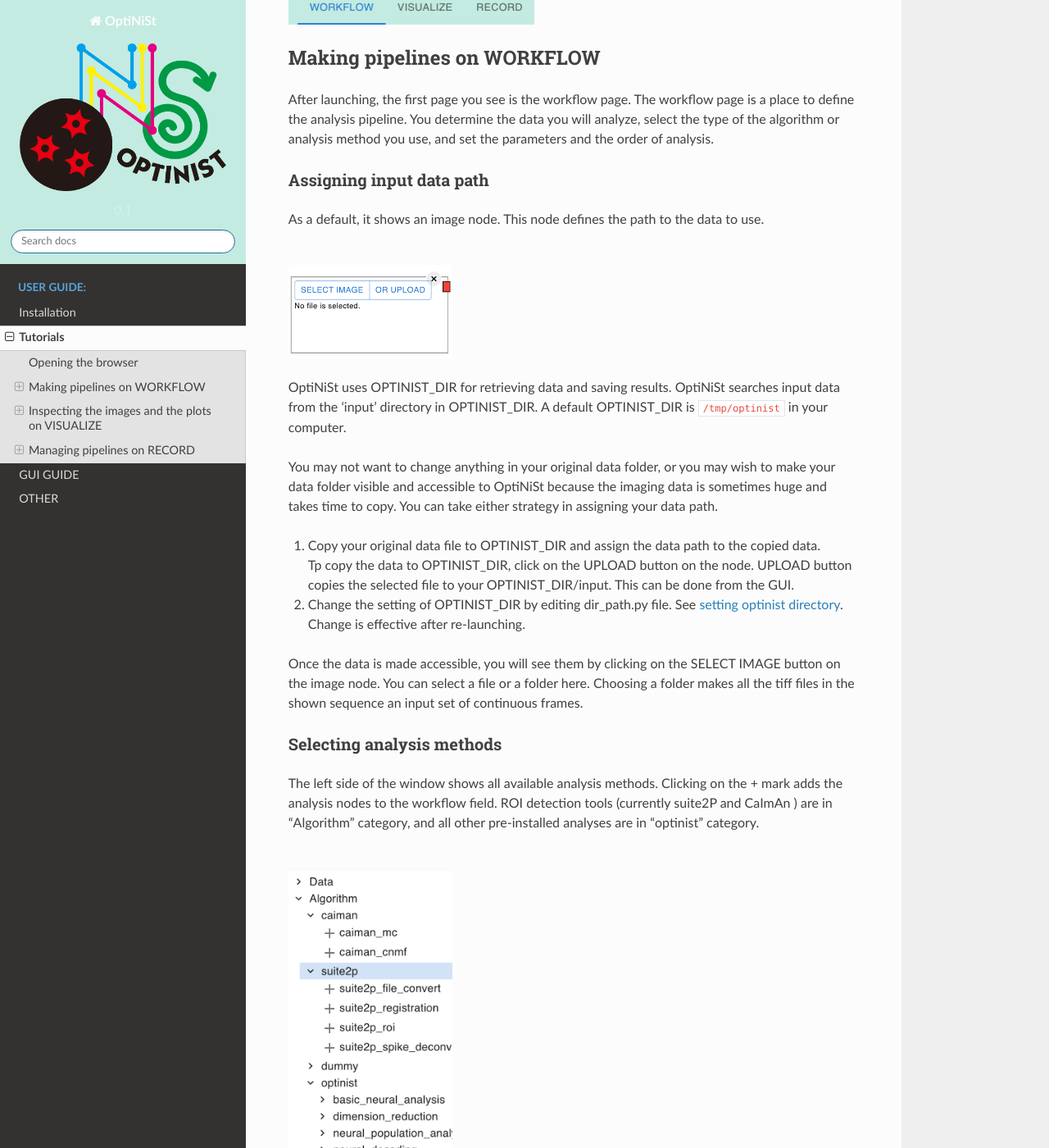
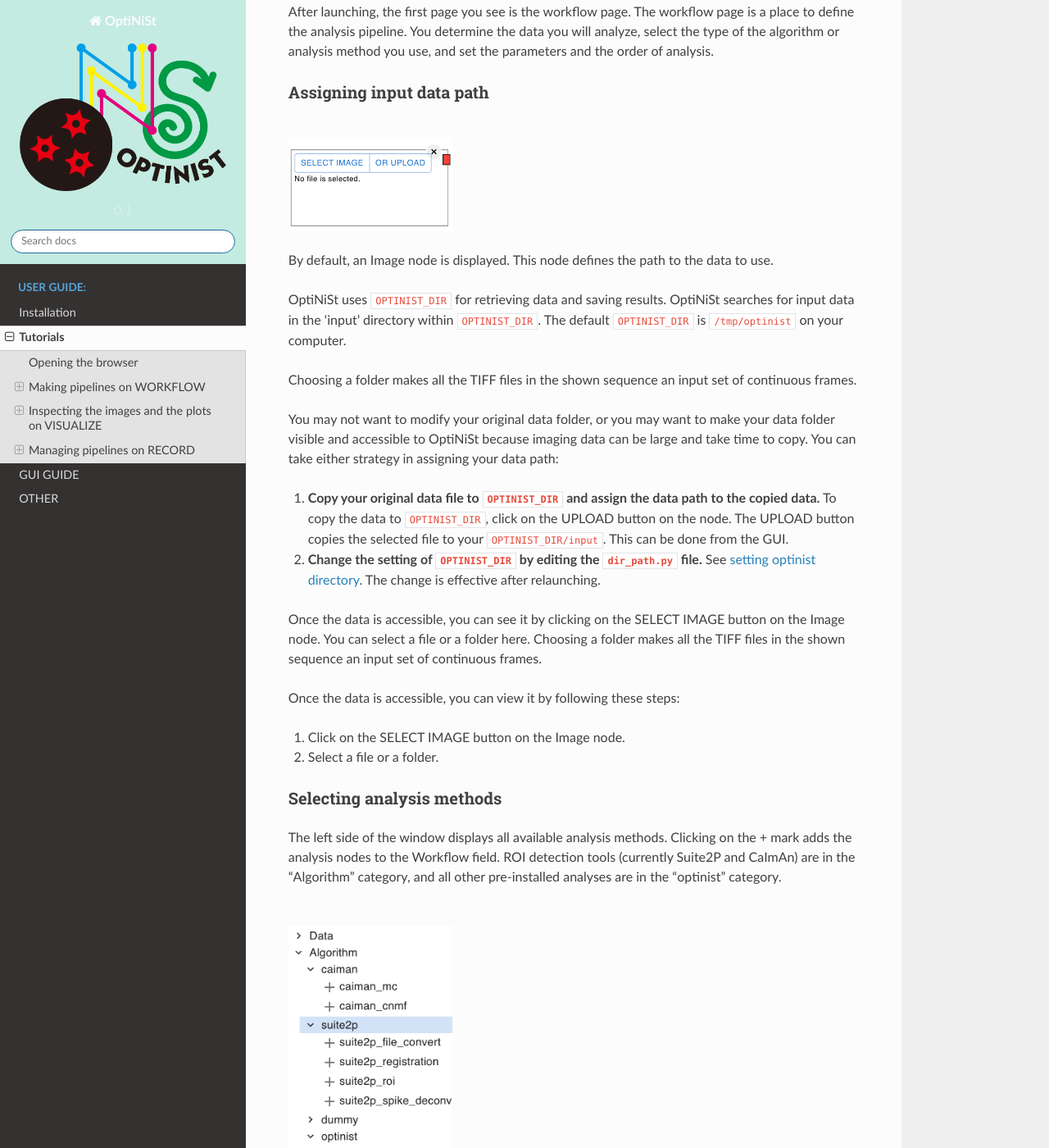
Before and after one commit to oist/optinist, a Sphinx documentation site: the page built from docs/tutorials.md, in a window 1280 px wide and 1400 px high, scrolled down 1666 px. Shown: the whole window at 82% size. Built offline with Sphinx 7.4.7 and the Read the Docs theme 2.0.0, drawn with Linux system fonts in a browser that asks for light colours; some of the changed text lies outside the part shown.

Commit message:
Update tutorials.md

```diff
--- a/docs/tutorials.md
+++ b/docs/tutorials.md
@@ -34,64 +34,69 @@
 
 If you installed OptiNiSt using pip, you can also start it with the `run_optinist` command.
 
-The console will display the log once the startup is completed.
-
 <br>
 <p align="left">
 <img width="400px" src="./_static/tutorials/fig1_console.png" alt="Whole" />
 </p>
 
+The console will display the log once the startup is completed.
+
 Once you see this,
 1. Open your web browser (Google Chrome is recommended).
 2. Navigate to `localhost:8000`.
-
-You are ready to start using OptiNiSt if the OptiNiSt page appears.
 
 <br>
 <p align="left">
 <img width="600px" src="./_static/tutorials/fig2_open.png" alt="Whole" />
 </p>
 
+You are ready to start using OptiNiSt if the OptiNiSt page appears.
 You can switch between these pages by clicking on the corresponding tabs.
 
-<br>
-<p align="left">
-<img width="300px" src="./_static/tutorials/fig2.2_tags.png" alt="Whole" />
-</p>
 
 ## Making pipelines on WORKFLOW
 After launching, the first page you see is the workflow page. The workflow page is a place to define the analysis pipeline. You determine the data you will analyze, select the type of the algorithm or analysis method you use, and set the parameters and the order of analysis.
 
 ### Assigning input data path
-As a default, it shows an image node. This node defines the path to the data to use.
 
 <br>
 <p align="left">
 <img width="200px" src="./_static/tutorials/fig3_imagenode.png" alt="Whole" />
 </p>
 
-OptiNiSt uses OPTINIST_DIR for retrieving data and saving results. OptiNiSt searches input data from the 'input' directory in OPTINIST_DIR. A default OPTINIST_DIR is `/tmp/optinist` in your computer.
+By default, an Image node is displayed. This node defines the path to the data to use.
 
-You may not want to change anything in your original data folder, or you may wish to make your data folder visible and accessible to OptiNiSt because the imaging data is sometimes huge and takes time to copy. You can take either strategy in assigning your data path.
+OptiNiSt uses `OPTINIST_DIR` for retrieving data and saving results. OptiNiSt searches for input data in the 'input' directory within `OPTINIST_DIR`. The default `OPTINIST_DIR` is `/tmp/optinist` on your computer.
 
-1. Copy your original data file to OPTINIST_DIR and assign the data path to the copied data.
-Tp copy the data to OPTINIST_DIR, click on the UPLOAD button on the node. UPLOAD button copies the selected file to your OPTINIST_DIR/input. This can be done from the GUI.
+Choosing a folder makes all the TIFF files in the shown sequence an input set of continuous frames.
 
-2. Change the setting of OPTINIST_DIR by editing dir_path.py file. See [setting optinist directory](#setting-optinist_dir). Change is effective after re-launching.
+You may not want to modify your original data folder, or you may want to make your data folder visible and accessible to OptiNiSt because imaging data can be large and take time to copy. You can take either strategy in assigning your data path:
 
-Once the data is made accessible, you will see them by clicking on the SELECT IMAGE button on the image node. You can select a file or a folder here. Choosing a folder makes all the tiff files in the shown sequence an input set of continuous frames.
+1. **Copy your original data file to `OPTINIST_DIR` and assign the data path to the copied data.** To copy the data to `OPTINIST_DIR`, click on the UPLOAD button on the node. The UPLOAD button copies the selected file to your `OPTINIST_DIR/input`. This can be done from the GUI.
+
+2. **Change the setting of `OPTINIST_DIR` by editing the `dir_path.py` file.** See [setting optinist directory](#setting-optinist_dir). The change is effective after relaunching.
+
+Once the data is accessible, you can see it by clicking on the SELECT IMAGE button on the Image node. You can select a file or a folder here. Choosing a folder makes all the TIFF files in the shown sequence an input set of continuous frames.
+
+Once the data is accessible, you can view it by following these steps:
+
+1. Click on the SELECT IMAGE button on the Image node.
+2. Select a file or a folder.
+
 
 ### Selecting analysis methods
-The left side of the window shows all available analysis methods. Clicking on the + mark adds the analysis nodes to the workflow field. ROI detection tools (currently suite2P and CaImAn ) are in "Algorithm" category, and all other pre-installed analyses are in "optinist" category.
+
+The left side of the window displays all available analysis methods. Clicking on the + mark adds the analysis nodes to the Workflow field. ROI detection tools (currently Suite2P and CaImAn) are in the "Algorithm" category, and all other pre-installed analyses are in the "optinist" category.
+
 
 <br>
 <p align="left">
 <img width="200px" src="./_static/tutorials/fig4_algorithms.png" alt="Whole" />
 </p>
 
-Let’s start with sample tiff data (mouse2p_2_long.tiff) and try suite2p ROI detection.
-First, you need to determine the image you use. Select your image as explained [above](#assigning-input-data-path).
-Once it is selected, it shows the name of files in the image node.
+Let's start with sample TIFF data (`mouse2p_2_long.tiff`) and try Suite2P ROI detection.
+First, you need to determine the image you will use. Select your image as explained [above](#assigning-input-data-path).
+Once it is selected, the name of the files is shown in the Image node.
 
 <br>
 <p align="left">
@@ -100,12 +105,16 @@
 
 ### Creating pipelines
 
-Then, connect the analysis nodes in the order you like to process. Drugging from an output connector of a node to the input connector of the next node creates an edge. The color of the connector indicates the format. For example, red is the image type format. You can only connect the same color. (Exception: black is an undefined data format. You can connect the black connector with any other connector, but be careful it does not check the consistency of input and output).
-
 <br>
 <p align="left">
 <img width="800px" src="./_static/tutorials/fig6_suite2p.png" alt="Whole" />
 </p>
+
+Connect the analysis nodes in the order you like to process. Drugging from an output connector of a node to the input connector of the next node creates an edge. The color of the connector indicates the format.
+
+For example, red is the image type format. You can only connect the same color. (Exception: black is an undefined data format. You can connect the black connector with any other connector, but be careful it does not check the consistency of input and output).
+
+#### Pipeline example
 
 As for Suite2P, you might not use "suite2P_registration" (motion correction) node. In that case, you can connect the "suite2p_file_convert" node to "suite2p_roi" node directly.
 
```
